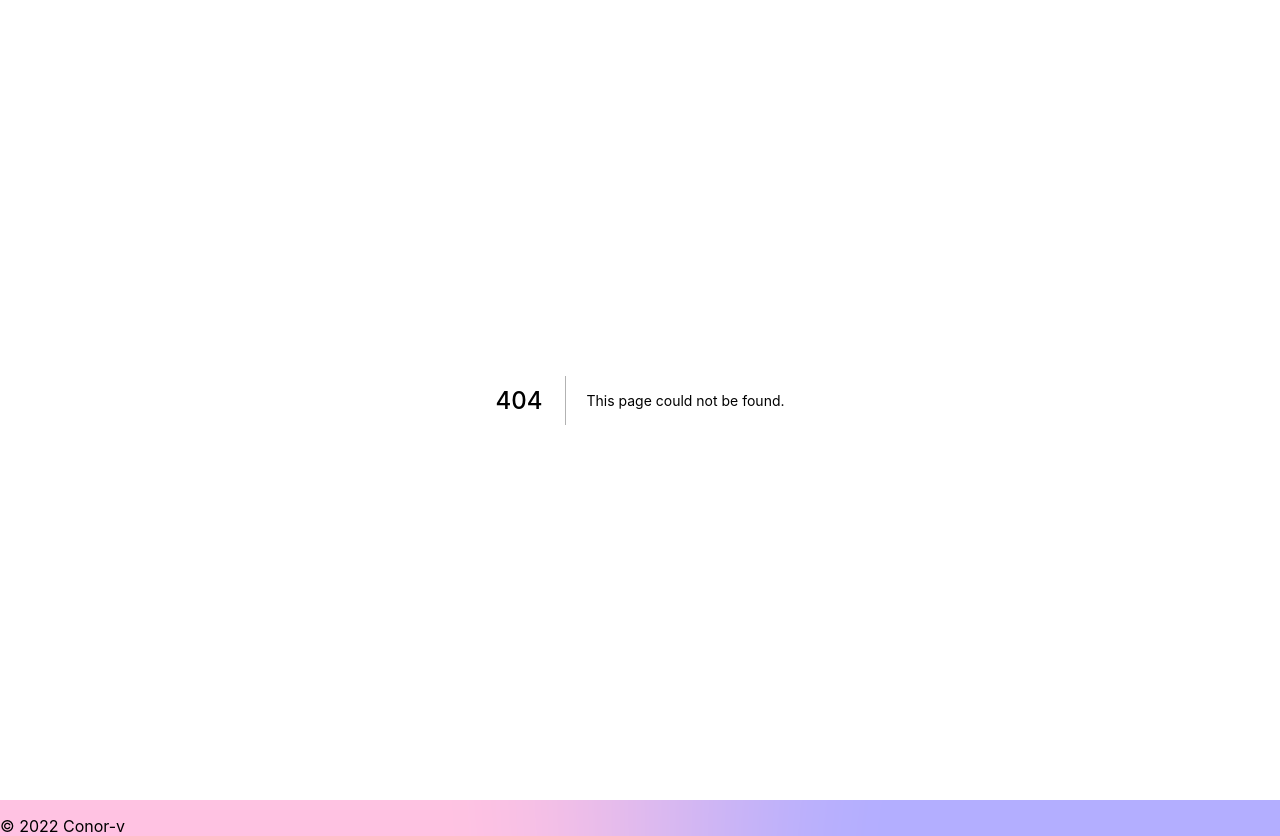
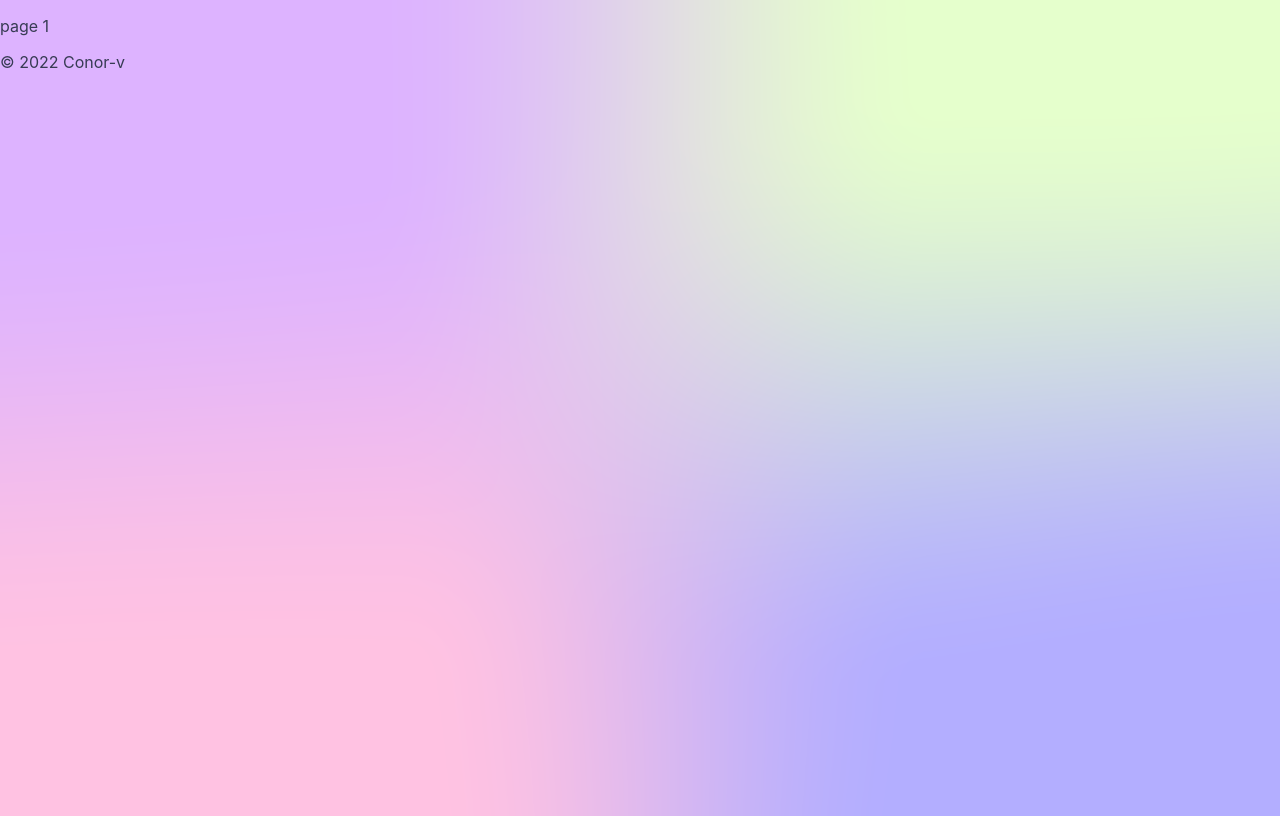
Before and after one commit to conor-v/coffee-connoisseur-ZTM, a Next.js app: page /1 in a window 1280 px wide. Before the commit this address had no page. Built offline with nearby package versions, Linux system fonts and the light colour scheme.

Commit message:
routing tests

```diff
--- /dev/null
+++ b/pages/[id].js
@@ -0,0 +1,13 @@
+import { useRouter } from 'next/router'
+
+const Dynamic = () => {
+  const router = useRouter()
+
+  return (
+    <div>
+      <p>page {router.query.id}</p>
+    </div>
+  )
+}
+
+export default Dynamic
```
Also changed, not shown: pages/courses/nextjs.js (added, +9 -0 lines).
